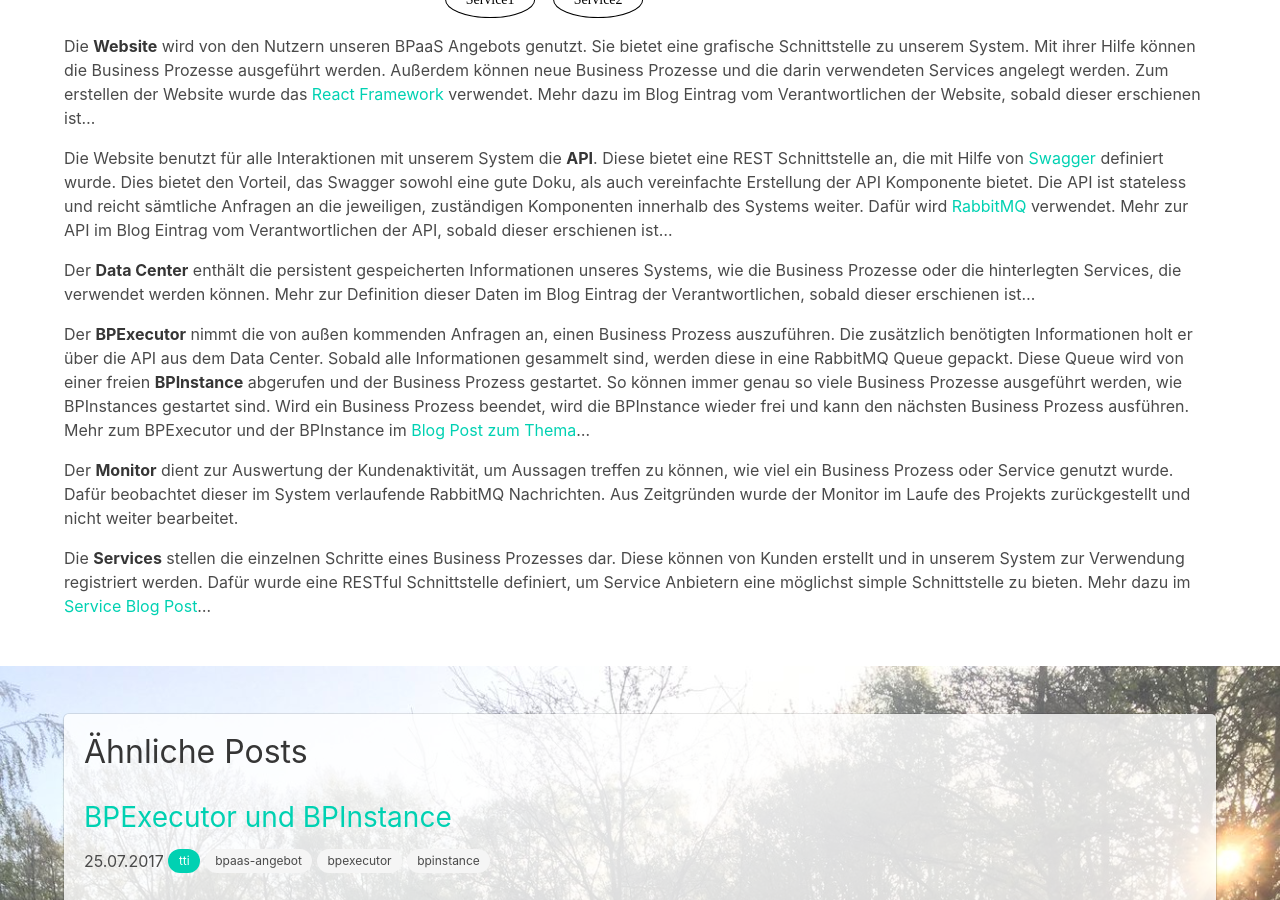
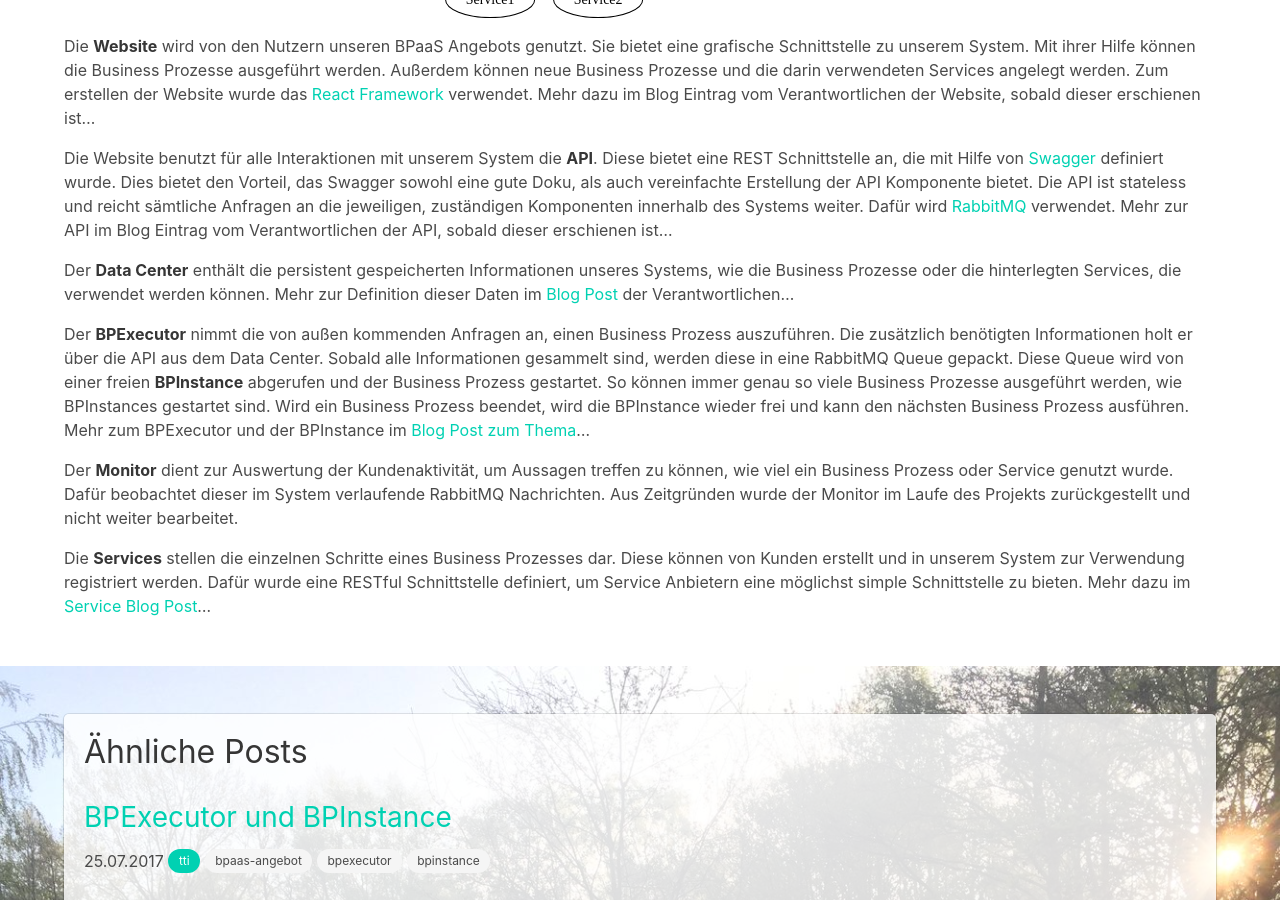
Before and after one commit to EdJoPaTo/edjopato.de, a Jekyll site: the page built from _posts/2017-07-15-architektur.md, in a window 1280 px wide and 900 px high, scrolled down 1131 px. Built offline with Jekyll 4.4.1, drawn with Linux system fonts in a browser that asks for light colours.

Commit message:
feat(post): add link to the data definition blog post

```diff
--- a/_posts/2017-07-15-architektur.md
+++ b/_posts/2017-07-15-architektur.md
@@ -2,7 +2,7 @@
 layout: post
 title: Die finale Architektur
 date: '2017-07-15 01:30:00 +0200'
-lastmod: 2017-07-25 13:08:00 +0200
+lastmod: 2017-07-25 13:15:00 +0200
 categories:
   - tti
 tags:
@@ -38,7 +38,7 @@ Dafür wird [RabbitMQ](//rabbitmq.com) verwendet.
 Mehr zur API im Blog Eintrag vom Verantwortlichen der API, sobald dieser erschienen ist…
 
 Der **Data Center** enthält die persistent gespeicherten Informationen unseres Systems, wie die Business Prozesse oder die hinterlegten Services, die verwendet werden können.
-Mehr zur Definition dieser Daten im Blog Eintrag der Verantwortlichen, sobald dieser erschienen ist…
+Mehr zur Definition dieser Daten im [Blog Post](//haw-hamburg-tti.blogspot.de/2017/07/business-processes-in-einer-bpaas.html) der Verantwortlichen…
 
 Der **BPExecutor** nimmt die von außen kommenden Anfragen an, einen Business Prozess auszuführen.
 Die zusätzlich benötigten Informationen holt er über die API aus dem Data Center.
```
